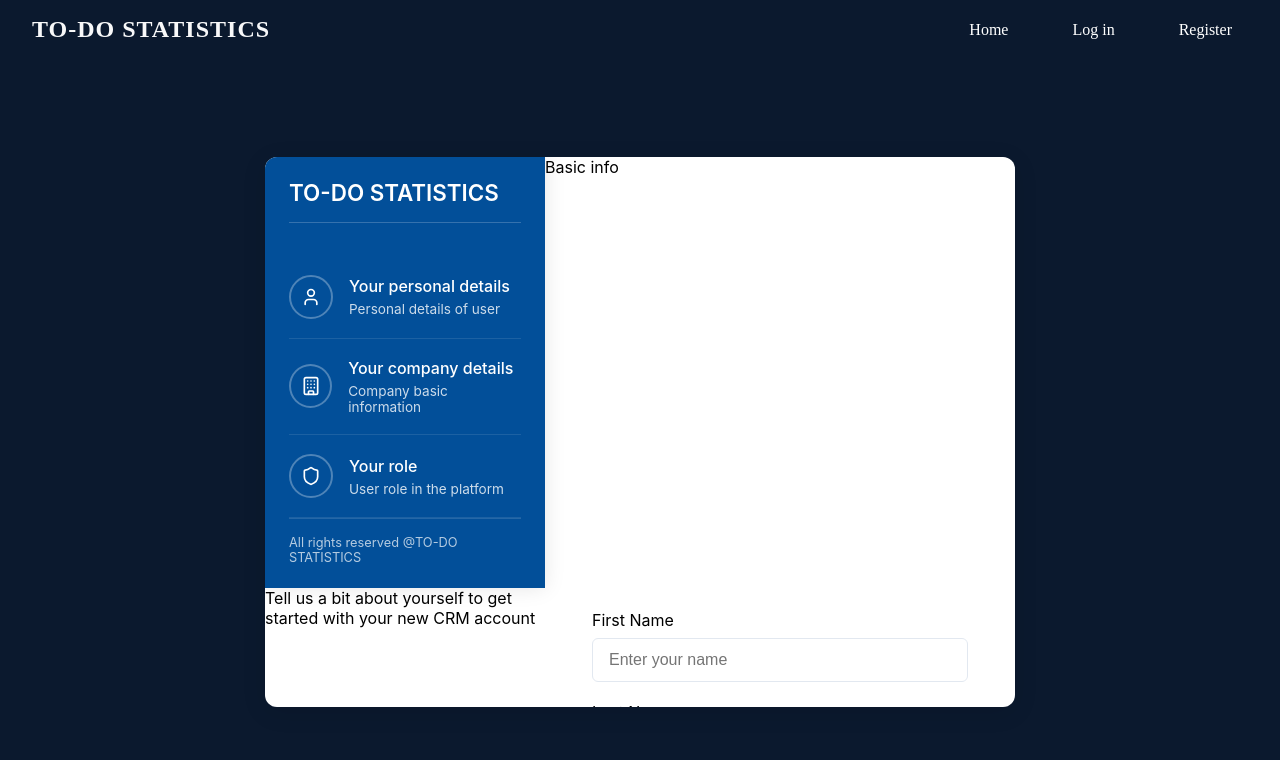
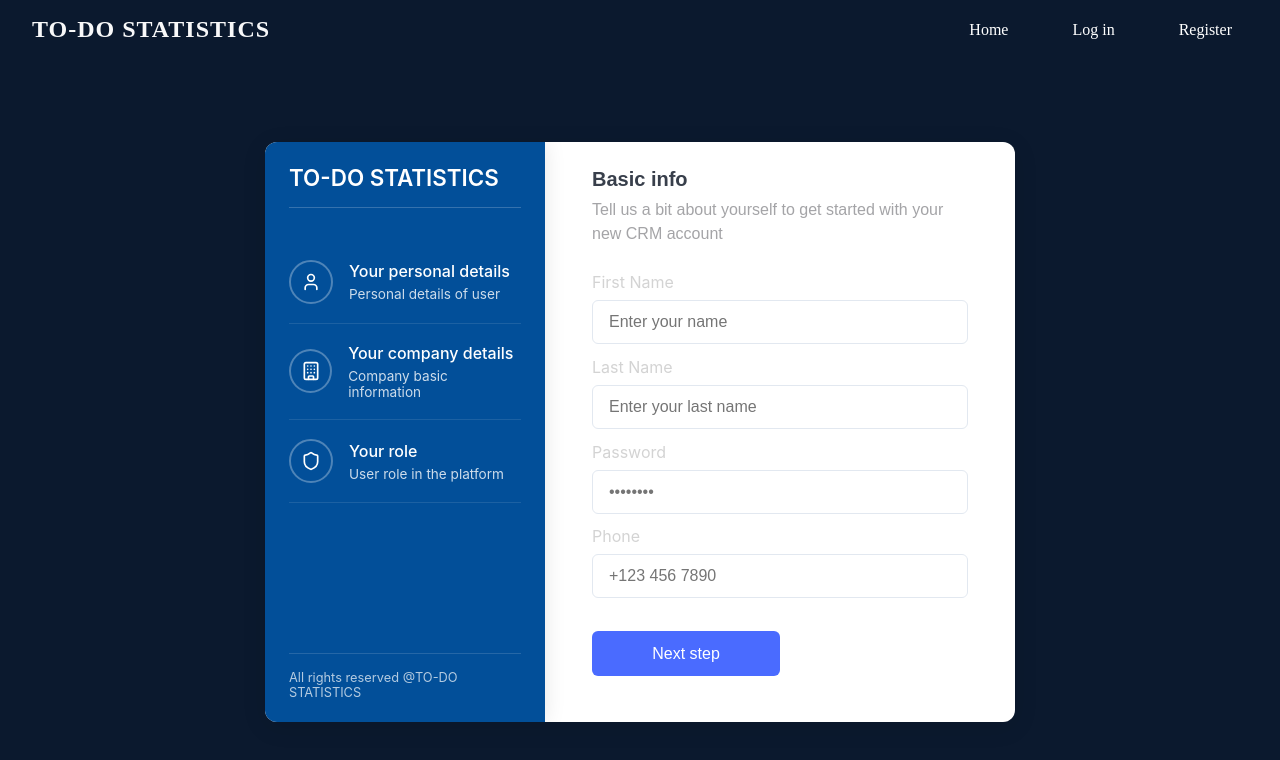
Before and after one commit to sasanedicbn/Mini-app, a Vue app in the folder Mini-app/: page /login in a window 1280 px wide. Shown: the top 760 px of the page. Built offline with nearby package versions, Linux system fonts and the light colour scheme.

Commit message:
Create changes in style

```diff
--- a/Mini-app/src/components/Form/AuthForm/AuthForm.vue
+++ b/Mini-app/src/components/Form/AuthForm/AuthForm.vue
@@ -3,10 +3,12 @@
     <div class="form-container">
       <AuthSideBar />
       <!-- <span class="current-action">Step 1/3</span> -->
-      <p>Basic info</p>
+
+      <!-- <p>Basic info</p>
       <p>
         Tell us a bit about yourself to get started with your new CRM account
-      </p>
+      </p> -->
+
       <AuthFormInput
         :fields="fields"
         submitText="Next step"
@@ -18,6 +20,7 @@
 <script setup>
 import AuthSideBar from "../AuthSideBar/AuthSideBar.vue";
 import AuthFormInput from "./AuthFormInput.vue";
+
 const fields = [
   {
     name: "firstname",
@@ -72,7 +75,7 @@ const fields = [
   overflow: hidden;
   box-shadow: 0 5px 25px rgba(0, 0, 0, 0.1);
   background: white;
-  height: 550px;
+  height: 580px;
   width: 750px;
   /* min-height: 600px; */
   /* min-height: 400px;
--- a/Mini-app/src/components/Form/AuthForm/AuthFormInput.vue
+++ b/Mini-app/src/components/Form/AuthForm/AuthFormInput.vue
@@ -1,5 +1,9 @@
 <template>
   <form @submit.prevent="handleSubmit" class="user-form">
+    <TextBlock
+      title="Basic info"
+      subTitle=" Tell us a bit about yourself to get started with your new CRM account"
+    />
     <div v-for="field in fields" :key="field.name" class="form-group">
       <label :for="field.name">{{ field.label }}</label>
       <input
@@ -18,6 +22,7 @@
 </template>
 
 <script setup>
+import TextBlock from "@/components/UX/TextBlock.vue";
 const props = defineProps({
   fields: {
     type: Array,
@@ -49,7 +54,7 @@ const handleSubmit = () => {
 .user-form {
   display: flex;
   flex-direction: column;
-  gap: 1.25rem;
+  gap: 0.8rem;
   max-width: 700px;
   margin: 0 auto;
   padding: 1.4rem 2.5rem;
@@ -76,9 +81,11 @@ const handleSubmit = () => {
   border-color: #4a6bff;
   box-shadow: 0 0 0 3px rgba(74, 107, 255, 0.1);
 }
-
+.form-group label {
+  color: rgba(209, 209, 209, 0.95);
+}
 .submit-btn {
-  margin-top: 1rem;
+  margin-top: 1.25rem;
   padding: 0.85rem 1.5rem;
   background-color: #4a6bff;
   color: white;
@@ -88,6 +95,8 @@ const handleSubmit = () => {
   font-weight: 500;
   cursor: pointer;
   transition: all 0.2s ease;
+  width: 50%;
+  margin: 0 right;
 }
 
 .submit-btn:hover {
--- /dev/null
+++ b/Mini-app/src/components/UX/TextBlock.vue
@@ -0,0 +1,71 @@
+<template>
+  <div class="text-block">
+    <p v-if="title" class="title" :class="titleVariant">
+      {{ title }}
+    </p>
+    <p v-if="subTitle" class="subtitle" :class="subTitleVariant">
+      {{ subTitle }}
+    </p>
+  </div>
+</template>
+
+<script setup>
+defineProps({
+  title: String,
+  subTitle: String,
+
+  titleVariant: {
+    type: String,
+    default: "default",
+    validator: (value) =>
+      ["default", "large", "small", "accent"].includes(value),
+  },
+  subTitleVariant: {
+    type: String,
+    default: "default",
+    validator: (value) => ["default", "muted", "bold"].includes(value),
+  },
+});
+</script>
+
+<style scoped>
+.text-block {
+  font-family: sans-serif;
+  line-height: 1.5;
+  margin-bottom: 0.8rem;
+}
+
+.title {
+  font-weight: 600;
+  margin: 0 0 0.25rem 0;
+  color: rgb(56, 63, 75);
+  font-size: 1.25rem;
+}
+
+.subtitle {
+  margin: 0;
+  color: rgba(40, 40, 46, 0.47);
+  font-size: 1rem;
+  opacity: 0.9;
+}
+
+.title.large {
+  font-size: 1.5rem;
+}
+
+.title.small {
+  font-size: 1rem;
+}
+
+.title.accent {
+  color: var(--color-accent);
+}
+
+.subtitle.muted {
+  opacity: 0.6;
+}
+
+.subtitle.bold {
+  font-weight: 500;
+}
+</style>
```
Also changed, not shown: Mini-app/src/components/UX/Title.vue (deleted, +0 -61 lines).
